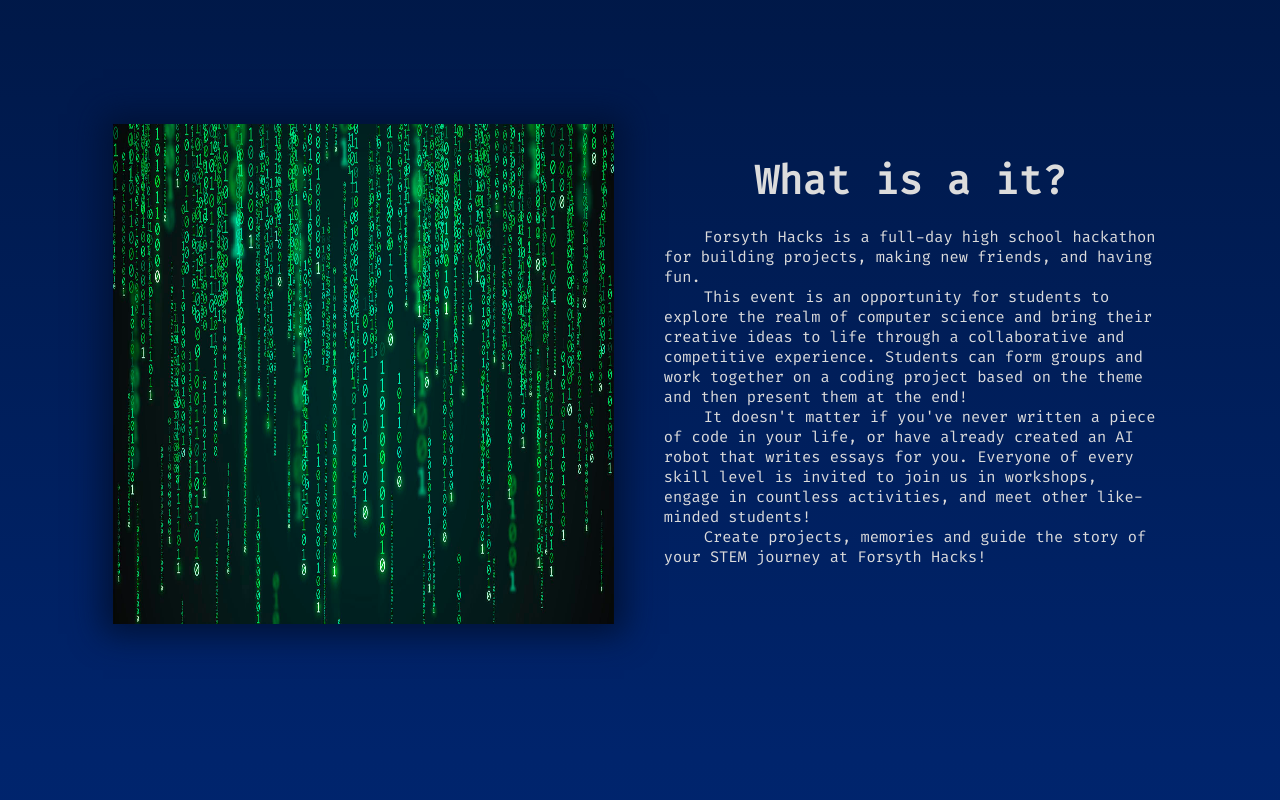
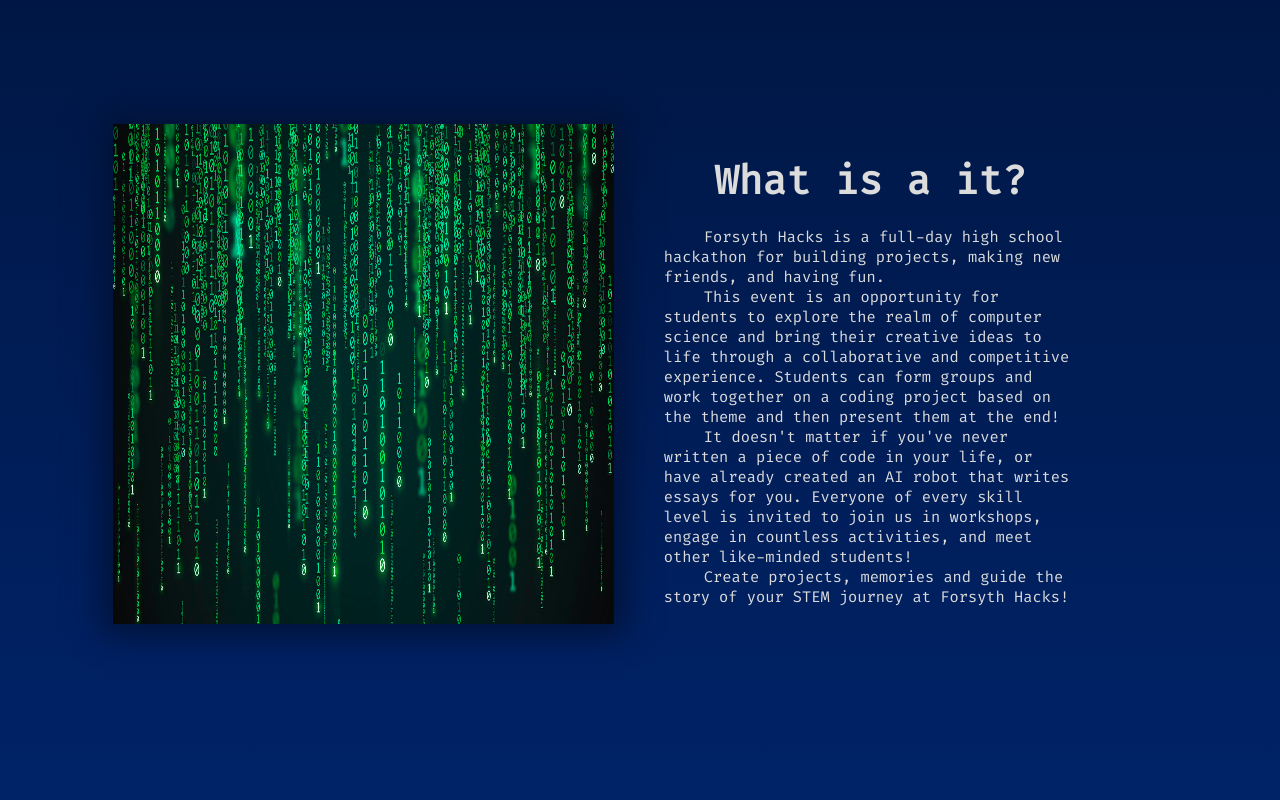
Before and after one commit to SFHSHackClub/ForsythCountyHacksWebsite, a Next.js app: page / in a window 1280 px wide. Shown: the part 940-1740 px from the top of the page. Built offline with nearby package versions, Linux system fonts and the light colour scheme.

Commit message:
Changed scroll to white and added contact footer

```diff
--- a/pages/index.js
+++ b/pages/index.js
@@ -20,11 +20,19 @@ const expandVars = {
 const textExpandVars = {
   visible: {
     opacity: 1,
-    width: "auto",
+    marginRight: 40,
+    transition: {
+      when: "beforeChildren",
+      staggerChildren: 0.05,
+    }
   },
   hidden: {
     opacity: 0,
-    width: "35vw",
+    marginRight: 0,
+    transition: {
+      when: "beforeChildren",
+      staggerChildren: 0.05,
+    }
   }
 }
 
@@ -99,15 +107,24 @@ export default function Home() {
             whileInView="visible"
             viewport={{once: false, amount: 0.8, margin: "20px"}}
             variants={textExpandVars}>
-            <motion.h1>What is a it?</motion.h1>
-            <motion.p> Forsyth Hacks is a full-day high school hackathon for building projects, making new friends, and having fun. </motion.p>
-            <motion.p>This event is an opportunity for students to explore the realm of computer science and bring their creative ideas to life through a collaborative and competitive experience. Students can form groups and work together on a coding project based on the theme and then present them at the end!</motion.p>
-            <motion.p>It doesn't matter if you've never written a piece of code in your life, or have already created an AI robot that writes essays for you. Everyone of every skill level is invited to join us in workshops, engage in countless activities, and meet other like-minded students!</motion.p>
-            <motion.p>Create projects, memories and guide the story of your STEM journey at Forsyth Hacks!</motion.p>
+            <motion.h1 variants={textExpandVars}>What is a it?</motion.h1>
+            <motion.p variants={textExpandVars}> Forsyth Hacks is a full-day high school hackathon for building projects, making new friends, and having fun. </motion.p>
+            <motion.p variants={textExpandVars}>This event is an opportunity for students to explore the realm of computer science and bring their creative ideas to life through a collaborative and competitive experience. Students can form groups and work together on a coding project based on the theme and then present them at the end!</motion.p>
+            <motion.p variants={textExpandVars}>It doesn't matter if you've never written a piece of code in your life, or have already created an AI robot that writes essays for you. Everyone of every skill level is invited to join us in workshops, engage in countless activities, and meet other like-minded students!</motion.p>
+            <motion.p variants={textExpandVars}>Create projects, memories and guide the story of your STEM journey at Forsyth Hacks!</motion.p>
           </motion.span>
         </div>
         <Spacer/>
         <QAlist/>
+        <Spacer/>
+        <div className={styles.contact}>
+          <h2>Contact Us</h2>
+          <hr/>
+          <p>
+            Email: something@email.ratio<br/>
+            Phone: 420-420-6969
+          </p>
+        </div>
       </main>
     </>
   )
--- a/styles/Home.module.css
+++ b/styles/Home.module.css
@@ -360,6 +360,7 @@
   max-height: 500px;
   overflow: clip;
   float: right;
+  width: auto;
 }
 
 .what h1 {
@@ -392,12 +393,29 @@
   padding: 20px;
 }
 
+.contact {
+  background-color: #001236;
+  font-family: var(--font-mono);
+  font-size: 14px;
+  text-align: left;
+  align-content: center;
+  float: left;
+  padding: 20px;
+  width: 100%;
+  margin: 20px
+}
+
+.contact hr {
+  width: 250px;
+  margin: 0 5px 5px 0;
+}
+
 @media (max-width: 700px) {
   .section {
     padding: 0;
   }
   .description img {
-    margin: 0;
+    margin: auto;
   }
   .description p {
     font-size: 0;
@@ -418,6 +436,7 @@
   .what img {
     width: 0;
     height: 0;
+    display: none;
   }
   .faq h1 {
     font-size: 30px;
@@ -425,4 +444,7 @@
   .faq p {
     font-size: 14px;
   }
+  .contact {
+    width: 90%;
+  }
 }
```
Also changed, not shown: public/topArrow.png.
